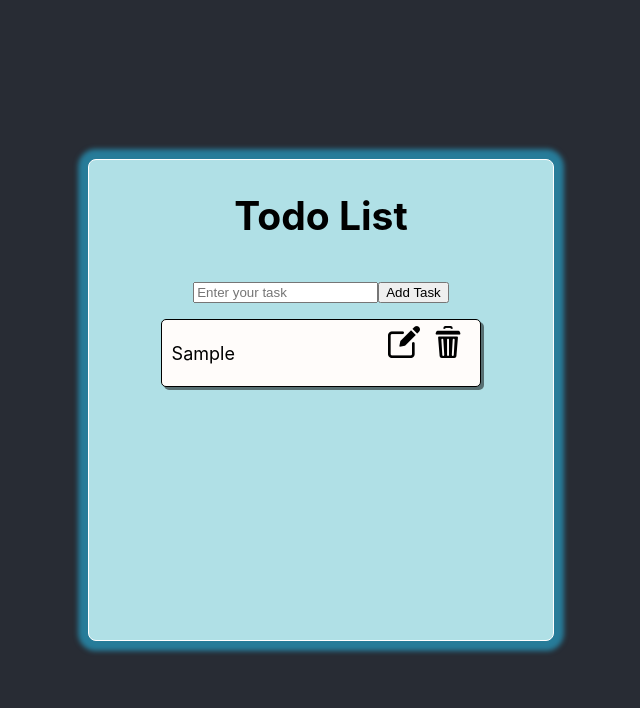
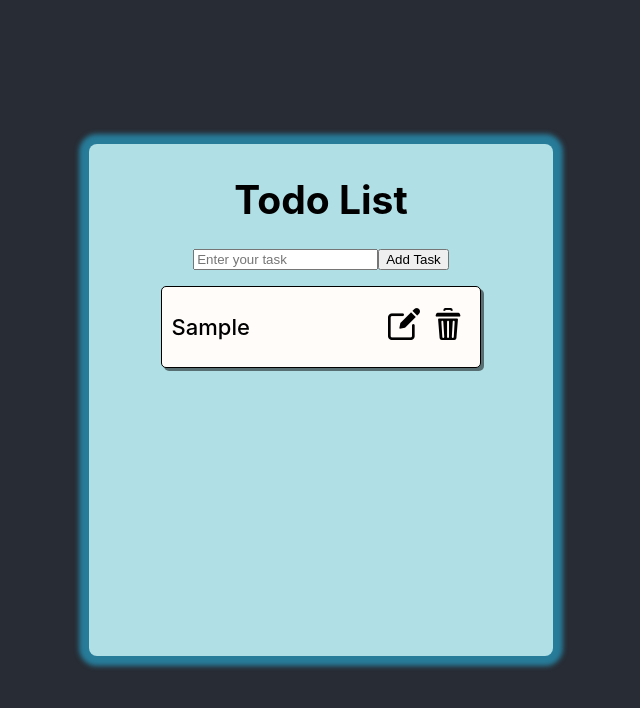
Before and after one commit to Pascha-404/todolist, a React (Create React App) app: page / in a window 1280 px wide. Both pictures are taken after typing "Sample" into the empty fields and a click on the button "Add Task". Shown: the top 708 px of the page, without its empty margins (319-959 px from the left). Built offline with nearby package versions, Linux system fonts and the light colour scheme.

Commit message:
styling for list and todo

```diff
--- a/src/Todo.css
+++ b/src/Todo.css
@@ -1,15 +1,33 @@
 .Todo {
+	min-height: 68px;
 	display: flex;
 	justify-content: space-between;
+	align-items: center;
 	border: 1px groove black;
 	border-radius: 5px;
 	padding: 0.3rem 0.6rem;
 	box-shadow: 3px 3px rgba(0, 0, 0, 0.5);
 	background-color: rgb(255, 252, 250);
+	margin-top: 1rem;
+}
+
+.Todo-data,
+.Todo-editForm input {
+	font-size: 22px;
+	font-weight: 500;
 }
 
 .Todo-data {
-	font-size: 18px;
+	cursor: pointer;
+	transition: text-decoration 500ms ease;
+}
+
+.Todo-data.done {
+	text-decoration: line-through;
+}
+
+.Todo-btns {
+	display: flex;
 }
 
 .Todo-btn {
@@ -19,3 +37,16 @@
 	font-size: 18px;
 	cursor: pointer;
 }
+
+.Todo-editForm {
+	display: flex;
+	height: 100%;
+	width: 100%;
+}
+
+.Todo-editForm input {
+	height: 67px;
+	width: 80%;
+	background-color: transparent;
+	border: none;
+}
--- a/src/TodoList.css
+++ b/src/TodoList.css
@@ -2,17 +2,20 @@
 	display: flex;
 	flex-direction: column;
 	align-items: center;
-	border: 1px solid white;
-	padding: 0 2rem;
+	border: 3px unset white;
+	padding: 1rem 2rem;
 	background-color: powderblue;
 	color: black;
 	width: 25rem;
-	height: 30rem;
+	min-height: 30rem;
 	border-radius: 8px;
 	box-shadow: 0px 0px 5px 10px rgba(39, 198, 247, 0.521);
 }
 
 .TodoList-tasks {
-	margin-top: 1rem;
 	width: 80%;
 }
+
+.TodoList-title {
+	margin: 1rem 0;
+}
```
